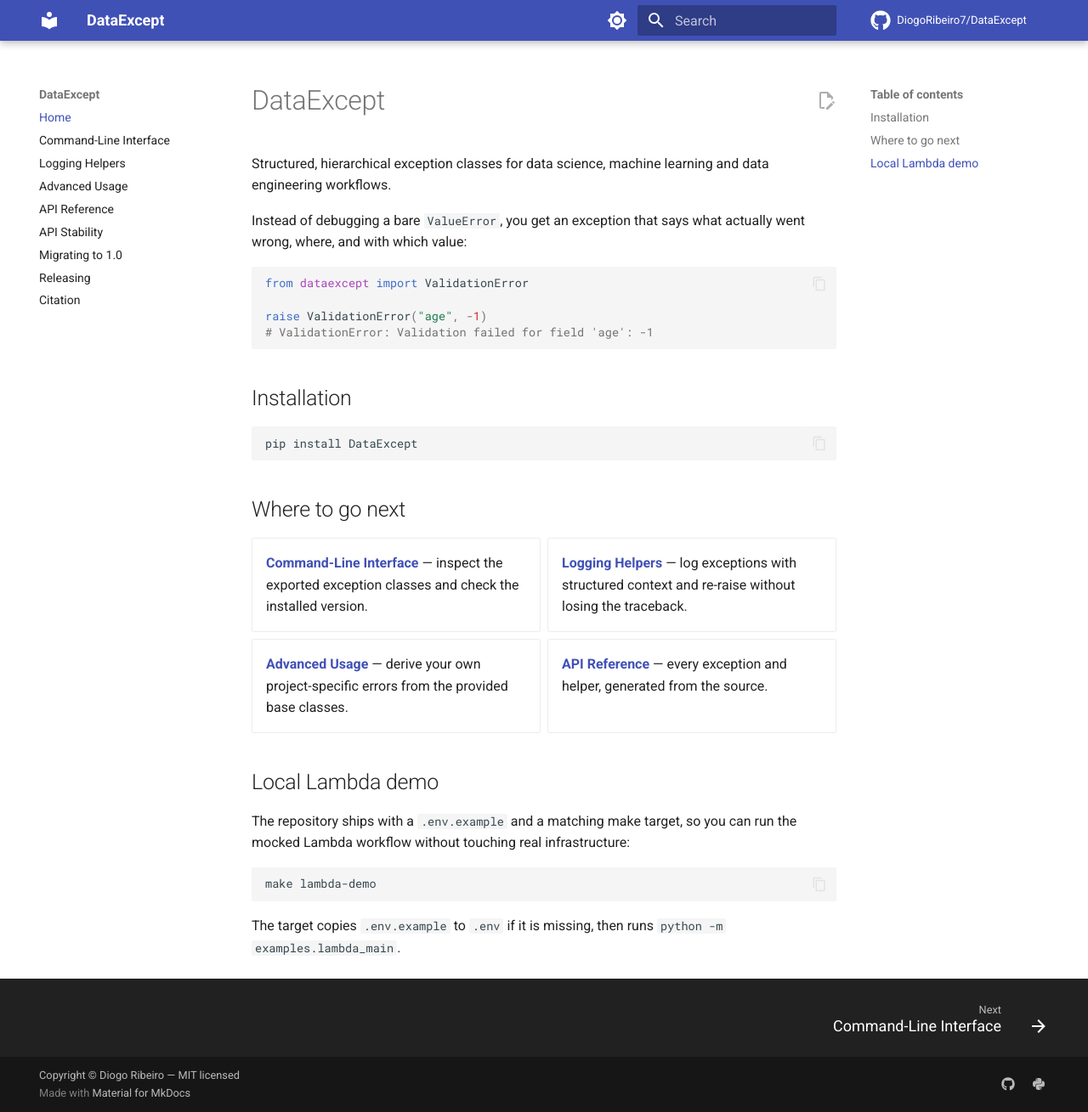
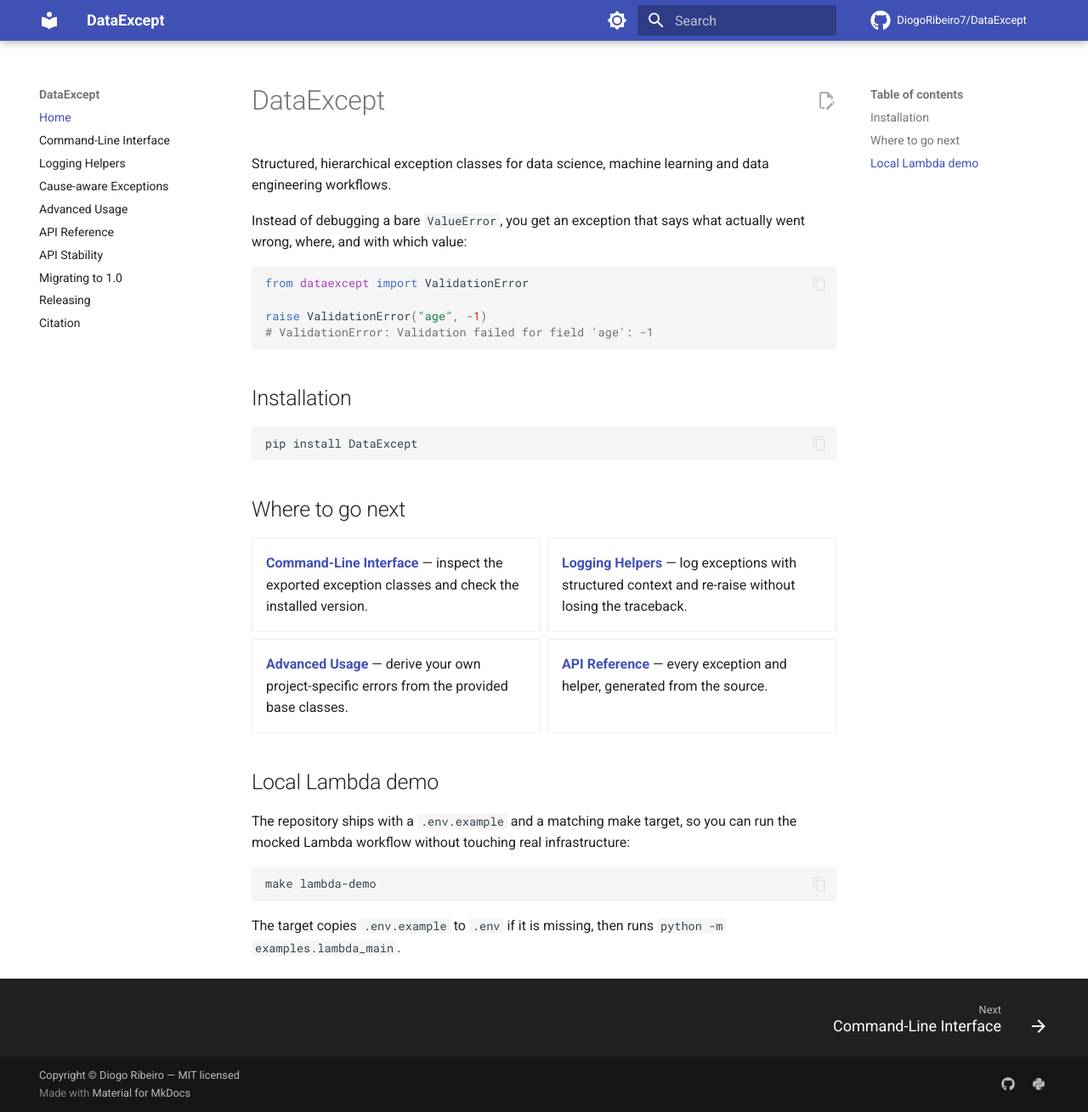
Before and after one commit to DiogoRibeiro7/DataExcept, an MkDocs documentation site: the page built from docs/index.md, in a window 1280 px wide and 1309 px high. Shown: the whole window at 85% size. Built offline with MkDocs 1.6.1 and Material for MkDocs 9.7.7, drawn with Linux system fonts in a browser that asks for light colours; comment, search, counter and statistics services are not loaded.

Commit message:
docs: publish cause contract guide

```diff
--- a/mkdocs.yml
+++ b/mkdocs.yml
@@ -76,6 +76,7 @@
   - Home: index.md
   - Command-Line Interface: cli.md
   - Logging Helpers: logging.md
+  - Cause-aware Exceptions: causes.md
   - Advanced Usage: advanced_usage.md
   - API Reference: api.md
   - API Stability: stability.md
```
